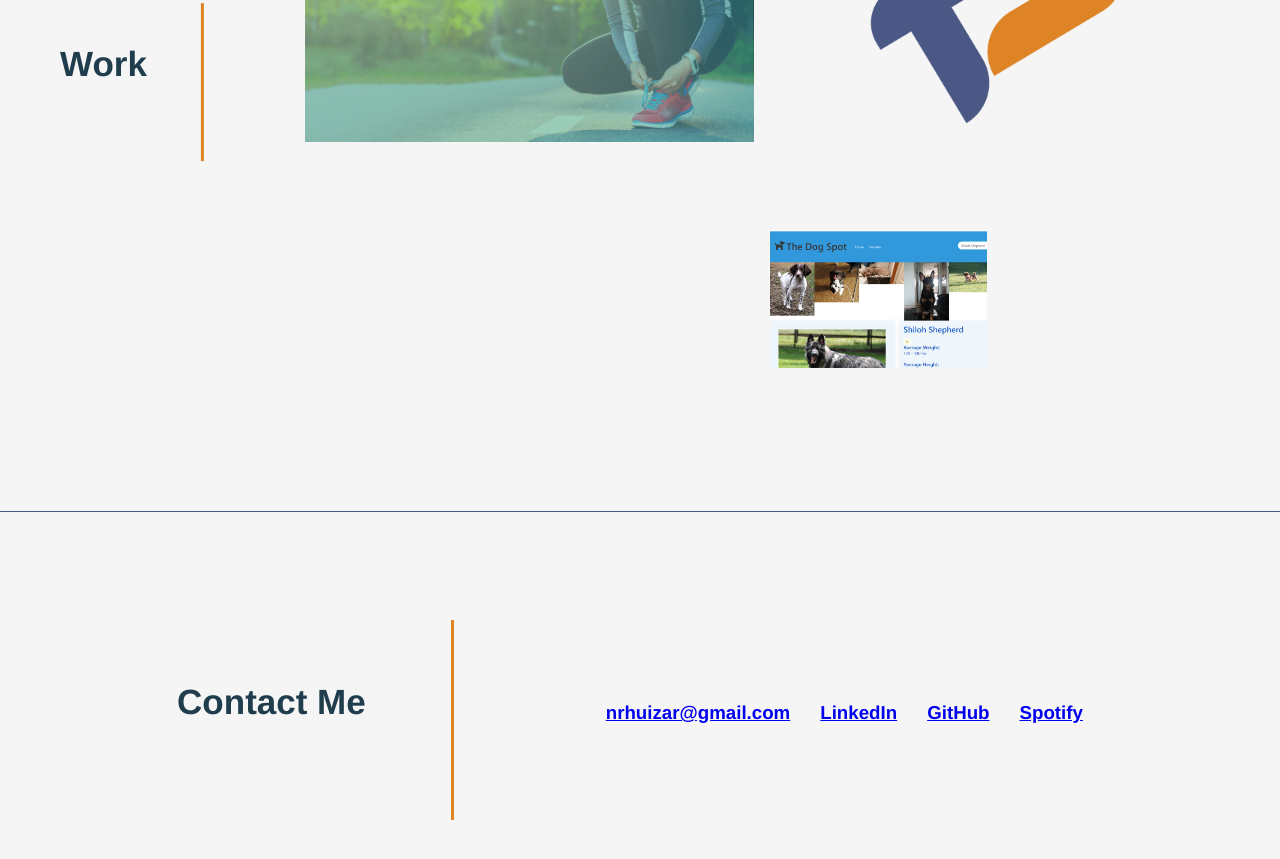
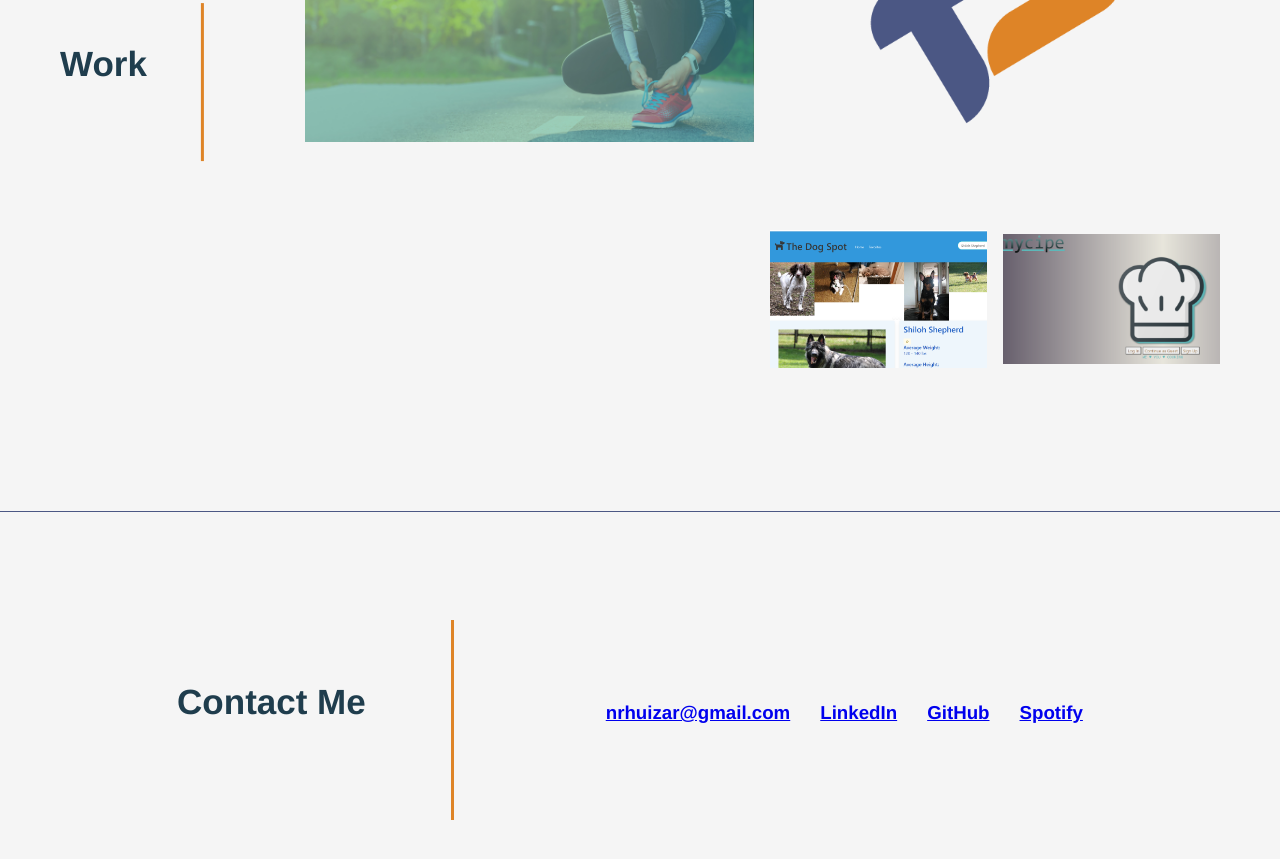
Before and after one commit to nrhuizar/personal-portfolio, a plain HTML site: page index.html in a window 1280 px wide. Shown: the part 813-1672 px from the top of the page. Drawn offline with Linux system fonts and the light colour scheme.

Commit message:
added project 2

```diff
--- a/index.html
+++ b/index.html
@@ -60,7 +60,9 @@
                     <div class="service-grid-item">
                         <a href="https://nrhuizar.github.io/The-Pet-Rescuer/"><img src="./assets/images/The-dog-spot-screenshot.png" alt="The Dog Spot"></a>
                     </div>
-                    <div class="service-grid-item"></div>
+                    <div class="service-grid-item">
+                        <a href="https://mycipeteam.herokuapp.com/"><img src="./assets/images/myCipe.png" alt="myCipe"></a>
+                    </div>
                     <div class="service-grid-item"></div>
                     <div class="service-grid-item"></div>
                 </div>
```
Also changed, not shown: assets/images/myCipe.png (added).
